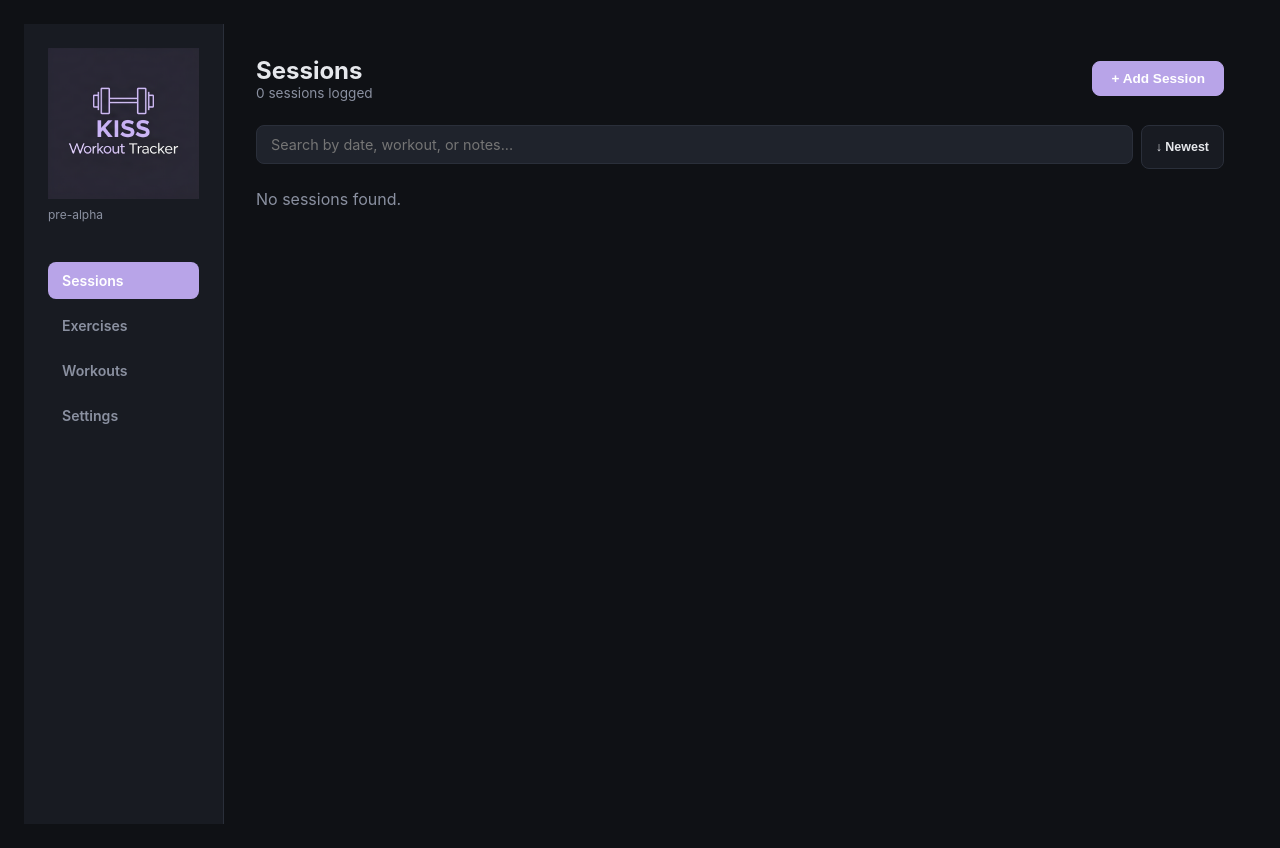
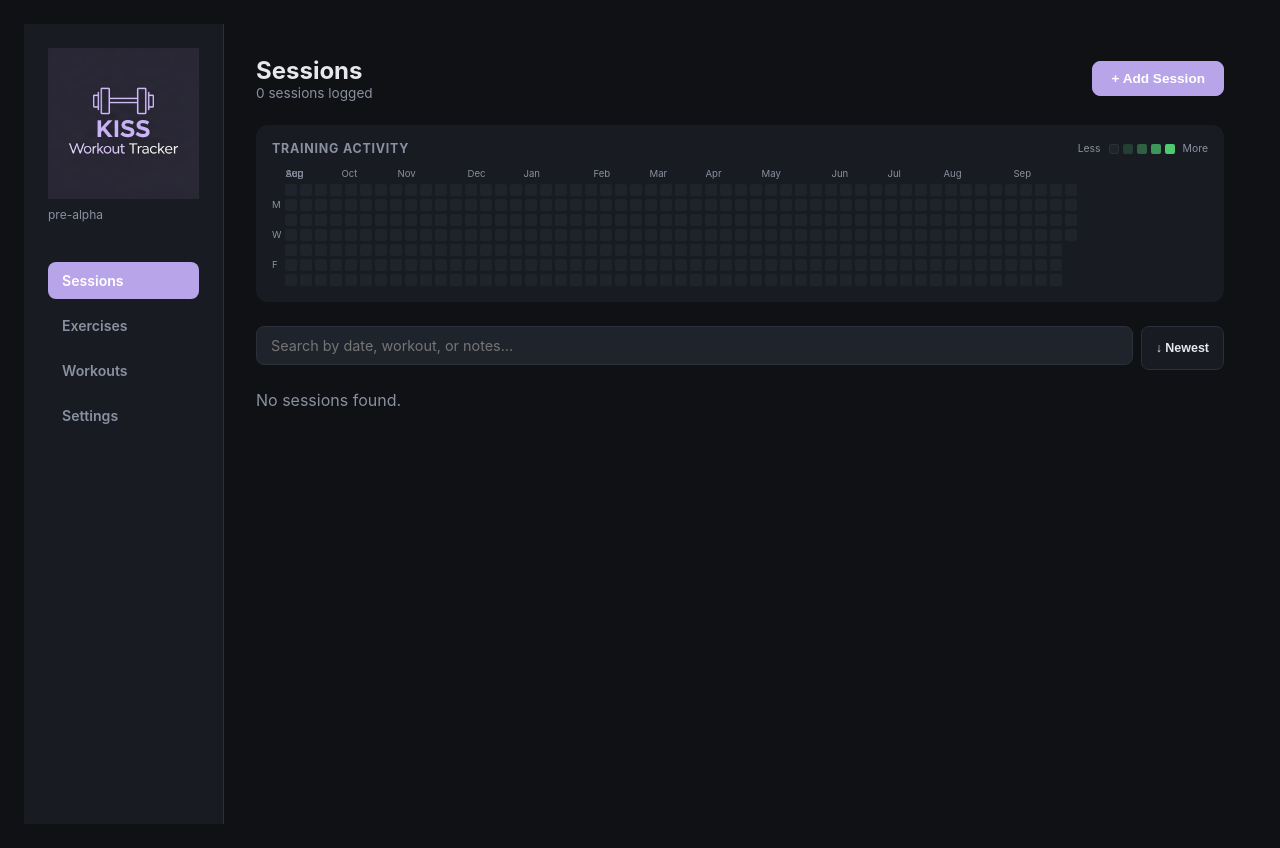
Before and after one commit to dummey/kiss-workout, a React (Vite) app: page /sessions in a window 1280 px wide. Built offline with nearby package versions, Linux system fonts and the light colour scheme.

Commit message:
adds github style heatmap to sessions

```diff
--- /dev/null
+++ b/src/components/CalendarHeatmap.tsx
@@ -0,0 +1,212 @@
+import { useMemo, useState } from 'react'
+import type { Session } from '../types'
+
+interface CalendarHeatmapProps {
+  sessions: Session[]
+}
+
+interface DayInfo {
+  date: string
+  intensity: 0 | 1 | 2 | 3 | 4
+  session?: Session
+}
+
+function getIntensity(session: Session | undefined): 0 | 1 | 2 | 3 | 4 {
+  if (!session) return 0
+  const total = session.exercises.length
+  if (total === 0) return 0
+  const logged = session.exercises.filter(ex => ex.weight || ex.reps).length
+  const pct = logged / total
+  if (pct >= 1) return 4
+  if (pct >= 0.7) return 3
+  if (pct >= 0.4) return 2
+  return 1
+}
+
+function formatDate(date: Date): string {
+  return date.toISOString().slice(0, 10)
+}
+
+export default function CalendarHeatmap({ sessions }: CalendarHeatmapProps) {
+  const [hoveredDate, setHoveredDate] = useState<string | null>(null)
+
+  const { weeks, months } = useMemo(() => {
+    const today = new Date()
+    const startDate = new Date(today)
+    startDate.setDate(startDate.getDate() - 365)
+
+    // Align to Sunday
+    startDate.setDate(startDate.getDate() - startDate.getDay())
+
+    const sessionMap = new Map<string, Session>()
+    sessions.forEach(s => sessionMap.set(s.date, s))
+
+    const weeks: DayInfo[][] = []
+    const months: { label: string; colStart: number }[] = []
+    let currentDate = new Date(startDate)
+    let week: DayInfo[] = []
+    let lastMonth = -1
+
+    while (currentDate <= today) {
+      const dateStr = formatDate(currentDate)
+      const session = sessionMap.get(dateStr)
+      const dayInfo: DayInfo = {
+        date: dateStr,
+        intensity: getIntensity(session),
+        session
+      }
+
+      if (currentDate.getDate() === 1 || (weeks.length === 0 && week.length === 0)) {
+        const monthLabel = currentDate.toLocaleString('default', { month: 'short' })
+        if (currentDate.getMonth() !== lastMonth) {
+          months.push({ label: monthLabel, colStart: weeks.length })
+          lastMonth = currentDate.getMonth()
+        }
+      }
+
+      week.push(dayInfo)
+      if (week.length === 7) {
+        weeks.push(week)
+        week = []
+      }
+
+      currentDate.setDate(currentDate.getDate() + 1)
+    }
+
+    if (week.length > 0) {
+      while (week.length < 7) {
+        week.push({ date: '', intensity: 0 })
+      }
+      weeks.push(week)
+    }
+
+    return { weeks, months }
+  }, [sessions])
+
+  const intensityColors = [
+    'var(--surface2)',  // 0 - no session
+    'rgba(78, 203, 113, 0.2)',  // 1 - light
+    'rgba(78, 203, 113, 0.4)',  // 2 - medium
+    'rgba(78, 203, 113, 0.7)',  // 3 - high
+    'var(--t3)'   // 4 - complete
+  ]
+
+  const dayLabels = ['S', 'M', 'T', 'W', 'T', 'F', 'S']
+
+  return (
+    <div style={{
+      background: 'var(--surface)',
+      borderRadius: 'var(--radius)',
+      padding: 16,
+      marginBottom: 24,
+      position: 'relative'
+    }}>
+      <div style={{ display: 'flex', alignItems: 'center', marginBottom: 12 }}>
+        <h3 style={{ fontSize: '0.78rem', textTransform: 'uppercase', letterSpacing: '0.06em', color: 'var(--muted)', fontWeight: 700 }}>
+          Training Activity
+        </h3>
+        <div style={{ marginLeft: 'auto', display: 'flex', gap: 4, alignItems: 'center' }}>
+          <span style={{ fontSize: '0.65rem', color: 'var(--muted)', marginRight: 4 }}>Less</span>
+          {intensityColors.map((color, i) => (
+            <div
+              key={i}
+              style={{
+                width: 10,
+                height: 10,
+                borderRadius: 2,
+                background: color,
+                border: i === 0 ? '1px solid var(--border)' : 'none'
+              }}
+            />
+          ))}
+          <span style={{ fontSize: '0.65rem', color: 'var(--muted)', marginLeft: 4 }}>More</span>
+        </div>
+      </div>
+
+      <div style={{ display: 'flex', gap: 4, overflow: 'hidden' }}>
+        {/* Day labels */}
+        <div style={{ display: 'flex', flexDirection: 'column', gap: 3, paddingTop: 16 }}>
+          {dayLabels.map((label, i) => (
+            <div key={i} style={{ height: 12, fontSize: '0.6rem', color: 'var(--muted)', lineHeight: '12px' }}>
+              {i % 2 === 1 ? label : ''}
+            </div>
+          ))}
+        </div>
+
+        {/* Months and weeks */}
+        <div style={{ flex: 1, overflow: 'hidden' }}>
+          {/* Month labels */}
+          <div style={{ display: 'flex', height: 12, marginBottom: 4, position: 'relative' }}>
+            {months.map((month, i) => (
+              <span
+                key={i}
+                style={{
+                  position: 'absolute',
+                  left: `${month.colStart * 14}px`,
+                  fontSize: '0.6rem',
+                  color: 'var(--muted)',
+                  whiteSpace: 'nowrap'
+                }}
+              >
+                {month.label}
+              </span>
+            ))}
+          </div>
+
+          {/* Week columns */}
+          <div style={{ display: 'flex', gap: 3 }}>
+            {weeks.map((week, wi) => (
+              <div key={wi} style={{ display: 'flex', flexDirection: 'column', gap: 3 }}>
+                {week.map((day, di) => (
+                  <div
+                    key={di}
+                    onMouseEnter={() => day.date && setHoveredDate(day.date)}
+                    onMouseLeave={() => setHoveredDate(null)}
+                    style={{
+                      width: 12,
+                      height: 12,
+                      borderRadius: 2,
+                      background: day.date ? intensityColors[day.intensity] : 'transparent',
+                      border: day.date ? 'none' : '1px solid transparent',
+                      cursor: day.date ? 'pointer' : 'default',
+                      boxShadow: hoveredDate === day.date ? '0 0 0 2px var(--accent)' : 'none'
+                    }}
+                  />
+                ))}
+              </div>
+            ))}
+          </div>
+        </div>
+      </div>
+
+      {/* Tooltip */}
+      {hoveredDate && (() => {
+        const session = sessions.find(s => s.date === hoveredDate)
+        if (!session) return null
+        const logged = session.exercises.filter(ex => ex.weight || ex.reps).length
+        return (
+          <div style={{
+            position: 'absolute',
+            bottom: -40,
+            left: '50%',
+            transform: 'translateX(-50%)',
+            background: 'var(--surface2)',
+            border: '1px solid var(--border)',
+            borderRadius: 6,
+            padding: '6px 10px',
+            fontSize: '0.72rem',
+            color: 'var(--text)',
+            whiteSpace: 'nowrap',
+            zIndex: 10
+          }}>
+            <strong>{session.date}</strong> — {session.workoutName}
+            <span style={{ color: 'var(--muted)', marginLeft: 8 }}>
+              {logged}/{session.exercises.length} exercises
+              {session.elapsedTime ? ` • ${Math.floor(session.elapsedTime / 60)}m` : ''}
+            </span>
+          </div>
+        )
+      })()}
+    </div>
+  )
+}
--- a/src/pages/SessionsPage.tsx
+++ b/src/pages/SessionsPage.tsx
@@ -2,6 +2,7 @@ import React, { useState, useMemo, useEffect } from 'react'
 import { Link, useNavigate } from 'react-router-dom'
 import { useTracker } from '../context'
 import Button from '../components/Button'
+import CalendarHeatmap from '../components/CalendarHeatmap'
 import type { Session } from '../types'
 
 type SortDirection = 'desc' | 'asc'
@@ -55,6 +56,8 @@ export default function SessionsPage() {
         </div>
         <Button variant="primary" onClick={() => setShowAdd(true)}>+ Add Session</Button>
       </div>
+
+      <CalendarHeatmap sessions={data?.sessions || []} />
 
       <div style={{ marginBottom: 20, display: 'flex', gap: 8, alignItems: 'flex-start' }}>
         <input
```
Also changed, not shown: 1 other file (tests, documents, lock files or other folders).
